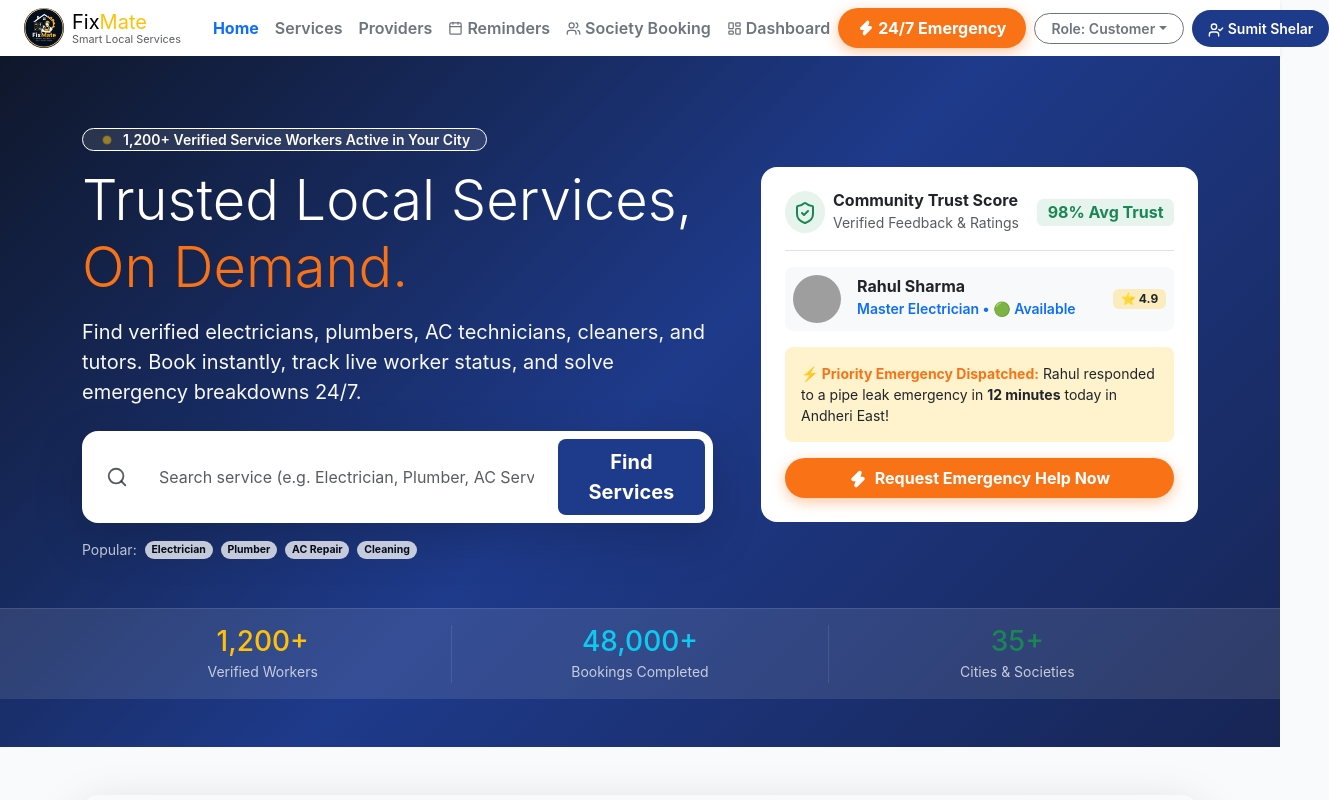
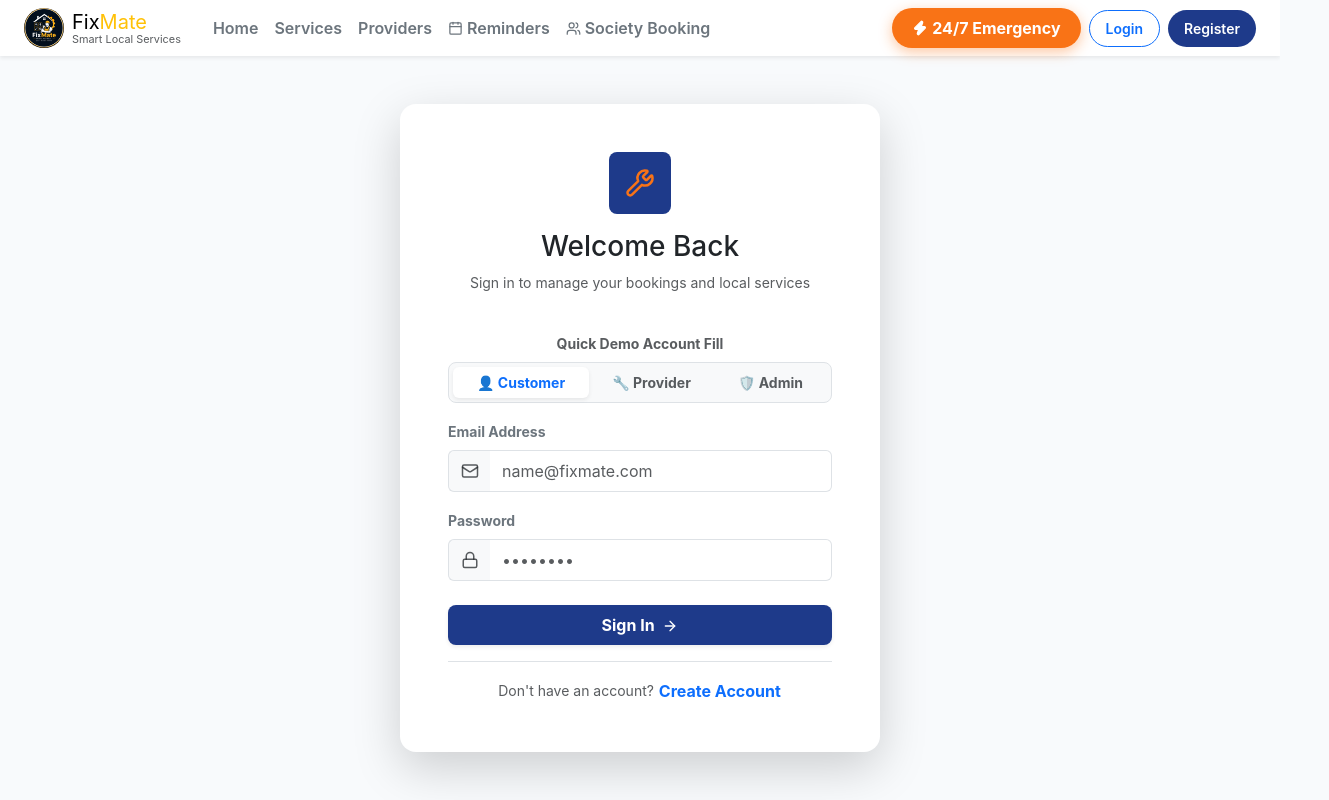
Before and after one commit to Khan-Shabina/FixMate_platform, a React app in the folder frontend/: page / in a window 1280 px wide. Shown: the top 800 px of the page, 1329 px wide, since content can reach past the window. Built offline with nearby package versions, Linux system fonts and the light colour scheme; grey boxes are pictures that could not be loaded; the HTML template or start-up script is replaced by a standard one.

Commit message:
fix: resolve frontend authentication routing, logout state, role guards, and API connection

```diff
--- a/frontend/src/App.jsx
+++ b/frontend/src/App.jsx
@@ -20,43 +20,45 @@
 import ProviderBookingMgmt from './pages/ProviderBookingMgmt';
 import AdminDashboard from './pages/AdminDashboard';
 import ProviderVerification from './pages/ProviderVerification';
+import { ShieldAlert } from 'lucide-react';
 
 export default function App() {
-  const [currentPage, setCurrentPage] = useState('home');
-  const [currentRole, setCurrentRole] = useState(() => {
-    return localStorage.getItem('fixmate_role') || 'ROLE_CUSTOMER';
-  });
-
   const [user, setUser] = useState(() => {
     const saved = localStorage.getItem('fixmate_user');
     if (saved) {
       try { return JSON.parse(saved); } catch (e) {}
     }
-    // Default initial session demo user
-    return {
-      name: 'Sumit Shelar',
-      email: 'customer@fixmate.com',
-      role: 'ROLE_CUSTOMER'
-    };
+    return null; // Unauthenticated by default - requires login or register
   });
+
+  const [currentPage, setCurrentPage] = useState(() => {
+    const savedUser = localStorage.getItem('fixmate_user');
+    return savedUser ? 'home' : 'login'; // Default to login if not authenticated
+  });
+
+  const currentRole = user ? user.role : 'ROLE_CUSTOMER';
 
   const [selectedService, setSelectedService] = useState(null);
   const [selectedProvider, setSelectedProvider] = useState(null);
   const [trackedBooking, setTrackedBooking] = useState(null);
   const [emergencyModalOpen, setEmergencyModalOpen] = useState(false);
 
-  // Sync state changes with localStorage
+  // Handle User Login
   const handleUserLogin = (userData) => {
     setUser(userData);
-    setCurrentRole(userData.role);
     localStorage.setItem('fixmate_user', JSON.stringify(userData));
     localStorage.setItem('fixmate_role', userData.role);
+    if (userData.accessToken) {
+      localStorage.setItem('fixmate_token', userData.accessToken);
+    }
   };
 
+  // Immediate Logout Handler (clears state & storage, redirects to login page without refresh)
   const handleLogout = () => {
     setUser(null);
     localStorage.removeItem('fixmate_user');
     localStorage.removeItem('fixmate_role');
+    localStorage.removeItem('fixmate_token');
     setCurrentPage('login');
   };
 
@@ -64,6 +66,22 @@
   useEffect(() => {
     window.scrollTo(0, 0);
   }, [currentPage]);
+
+  // Access Denied / Protected Route Banner
+  const renderAccessDenied = (requiredRole) => (
+    <div className="container py-5 text-center my-5">
+      <div className="card shadow border-0 p-5 mx-auto" style={{ maxWidth: '500px' }}>
+        <ShieldAlert size={60} className="text-danger mx-auto mb-3" />
+        <h3 className="fw-bold text-dark mb-2">Access Denied</h3>
+        <p className="text-muted mb-4">
+          You do not have permission to view this page. Required Role: <strong>{requiredRole}</strong>.
+        </p>
+        <button className="btn btn-fixmate-primary fw-bold px-4 rounded-pill" onClick={() => setCurrentPage(user ? 'home' : 'login')}>
+          {user ? 'Return to Home' : 'Sign In Now'}
+        </button>
+      </div>
+    </div>
+  );
 
   const renderPage = () => {
     switch (currentPage) {
@@ -78,10 +96,10 @@
         );
 
       case 'login':
-        return <Login setCurrentPage={setCurrentPage} setCurrentRole={setCurrentRole} setUser={handleUserLogin} />;
+        return <Login setCurrentPage={setCurrentPage} setUser={handleUserLogin} />;
 
       case 'register':
-        return <Register setCurrentPage={setCurrentPage} setCurrentRole={setCurrentRole} setUser={handleUserLogin} />;
+        return <Register setCurrentPage={setCurrentPage} setUser={handleUserLogin} />;
 
       case 'services':
         return <Services setCurrentPage={setCurrentPage} setSelectedService={setSelectedService} />;
@@ -99,6 +117,7 @@
         );
 
       case 'booking':
+        if (!user) return <Login setCurrentPage={setCurrentPage} setUser={handleUserLogin} />;
         return (
           <Booking
             selectedService={selectedService}
@@ -109,9 +128,11 @@
         );
 
       case 'tracking':
+        if (!user) return <Login setCurrentPage={setCurrentPage} setUser={handleUserLogin} />;
         return <BookingTracking trackedBooking={trackedBooking} setCurrentPage={setCurrentPage} />;
 
       case 'customer-dashboard':
+        if (!user) return <Login setCurrentPage={setCurrentPage} setUser={handleUserLogin} />;
         return (
           <CustomerDashboard
             setCurrentPage={setCurrentPage}
@@ -128,18 +149,33 @@
         return <CommunityBooking setCurrentPage={setCurrentPage} />;
 
       case 'provider-dashboard':
+        if (!user || (user.role !== 'ROLE_PROVIDER' && user.role !== 'ROLE_ADMIN')) {
+          return renderAccessDenied('ROLE_PROVIDER');
+        }
         return <ProviderDashboard setCurrentPage={setCurrentPage} user={user} />;
 
       case 'manage-services':
+        if (!user || (user.role !== 'ROLE_PROVIDER' && user.role !== 'ROLE_ADMIN')) {
+          return renderAccessDenied('ROLE_PROVIDER');
+        }
         return <ManageServices setCurrentPage={setCurrentPage} />;
 
       case 'provider-bookings':
+        if (!user || (user.role !== 'ROLE_PROVIDER' && user.role !== 'ROLE_ADMIN')) {
+          return renderAccessDenied('ROLE_PROVIDER');
+        }
         return <ProviderBookingMgmt setCurrentPage={setCurrentPage} />;
 
       case 'admin-dashboard':
+        if (!user || user.role !== 'ROLE_ADMIN') {
+          return renderAccessDenied('ROLE_ADMIN');
+        }
         return <AdminDashboard setCurrentPage={setCurrentPage} />;
 
       case 'provider-verification':
+        if (!user || user.role !== 'ROLE_ADMIN') {
+          return renderAccessDenied('ROLE_ADMIN');
+        }
         return <ProviderVerification setCurrentPage={setCurrentPage} />;
 
       default:
@@ -153,7 +189,6 @@
         currentPage={currentPage}
         setCurrentPage={setCurrentPage}
         currentRole={currentRole}
-        setCurrentRole={setCurrentRole}
         onOpenEmergency={() => setEmergencyModalOpen(true)}
         user={user}
         onLogout={handleLogout}
--- a/frontend/src/components/Navbar.jsx
+++ b/frontend/src/components/Navbar.jsx
@@ -7,15 +7,13 @@
   Calendar,
   Users,
   LayoutDashboard,
-  LogOut,
-  Wrench
+  LogOut
 } from 'lucide-react';
 
 export default function Navbar({
   currentPage,
   setCurrentPage,
   currentRole,
-  setCurrentRole,
   onOpenEmergency,
   user,
   onLogout
@@ -155,6 +153,7 @@
             )}
 
             {/* Dashboard */}
+            {user && (
               <li className="nav-item">
                 <button
                   className={`nav-link text-nowrap border-0 bg-transparent px-2 d-flex align-items-center ${currentPage.includes('dashboard')
@@ -178,6 +177,7 @@
                   Dashboard
                 </button>
               </li>
+            )}
           </ul>
 
           {/* Right Action Bar */}
@@ -192,64 +192,14 @@
               24/7 Emergency
             </button>
 
-            {/* Role Selector */}
-            <div className="dropdown">
-              <button
-                className="btn btn-outline-secondary dropdown-toggle btn-sm rounded-pill px-3 fw-semibold text-nowrap"
-                type="button"
-                data-bs-toggle="dropdown"
-                aria-expanded="false"
-              >
-                Role:{' '}
-                {currentRole === 'ROLE_ADMIN'
-                  ? 'Admin'
-                  : currentRole === 'ROLE_PROVIDER'
-                    ? 'Provider'
-                    : 'Customer'}
-              </button>
+            {/* Role Badge for Logged In User */}
+            {user && (
+              <span className="badge bg-light text-dark border rounded-pill px-3 py-2 fw-semibold text-nowrap">
+                Role: {user.role === 'ROLE_ADMIN' ? '🛡️ Admin' : user.role === 'ROLE_PROVIDER' ? '🔧 Provider' : '👤 Customer'}
+              </span>
+            )}
 
-              <ul className="dropdown-menu dropdown-menu-end shadow border-0">
-
-                <li>
-                  <button
-                    className="dropdown-item py-2 fw-medium"
-                    onClick={() => {
-                      setCurrentRole('ROLE_CUSTOMER');
-                      setCurrentPage('customer-dashboard');
-                    }}
-                  >
-                    👤 Customer View
-                  </button>
-                </li>
-
-                <li>
-                  <button
-                    className="dropdown-item py-2 fw-medium"
-                    onClick={() => {
-                      setCurrentRole('ROLE_PROVIDER');
-                      setCurrentPage('provider-dashboard');
-                    }}
-                  >
-                    🔧 Service Provider View
-                  </button>
-                </li>
-
-                <li>
-                  <button
-                    className="dropdown-item py-2 fw-medium"
-                    onClick={() => {
-                      setCurrentRole('ROLE_ADMIN');
-                      setCurrentPage('admin-dashboard');
-                    }}
-                  >
-                    🛡️ Admin Control Panel
-                  </button>
-                </li>
-
-              </ul>
-            </div>
-
-            {/* User / Authentication */}
+            {/* User Dropdown or Login / Register */}
             {user ? (
               <div className="dropdown">
 
--- a/frontend/src/pages/Login.jsx
+++ b/frontend/src/pages/Login.jsx
@@ -2,9 +2,9 @@
 import { Lock, Mail, Wrench, ArrowRight, AlertCircle, CheckCircle } from 'lucide-react';
 import { apiService } from '../services/api';
 
-export default function Login({ setCurrentPage, setCurrentRole, setUser }) {
-  const [email, setEmail] = useState('customer@fixmate.com');
-  const [password, setPassword] = useState('password123');
+export default function Login({ setCurrentPage, setUser }) {
+  const [email, setEmail] = useState('');
+  const [password, setPassword] = useState('');
   const [selectedRole, setSelectedRole] = useState('ROLE_CUSTOMER');
   const [errorMsg, setErrorMsg] = useState('');
   const [loading, setLoading] = useState(false);
@@ -19,7 +19,6 @@
 
     if (result.success && result.user) {
       setUser(result.user);
-      setCurrentRole(result.user.role);
       if (result.user.role === 'ROLE_PROVIDER') setCurrentPage('provider-dashboard');
       else if (result.user.role === 'ROLE_ADMIN') setCurrentPage('admin-dashboard');
       else setCurrentPage('customer-dashboard');
--- a/frontend/src/pages/Register.jsx
+++ b/frontend/src/pages/Register.jsx
@@ -2,7 +2,7 @@
 import { User, Mail, Phone, Lock, Wrench, MapPin, Briefcase, AlertCircle } from 'lucide-react';
 import { apiService } from '../services/api';
 
-export default function Register({ setCurrentPage, setCurrentRole, setUser }) {
+export default function Register({ setCurrentPage, setUser }) {
   const [role, setRole] = useState('ROLE_CUSTOMER');
   const [name, setName] = useState('');
   const [email, setEmail] = useState('');
@@ -25,7 +25,6 @@
 
     if (result.success && result.user) {
       setUser(result.user);
-      setCurrentRole(result.user.role);
       if (result.user.role === 'ROLE_PROVIDER') setCurrentPage('provider-dashboard');
       else setCurrentPage('customer-dashboard');
     } else {
--- a/frontend/src/services/api.js
+++ b/frontend/src/services/api.js
@@ -2,8 +2,16 @@
 
 const BASE_URL = 'http://localhost:8080/api';
 
+const getAuthHeaders = () => {
+  const token = localStorage.getItem('fixmate_token');
+  return {
+    'Content-Type': 'application/json',
+    ...(token ? { 'Authorization': `Bearer ${token}` } : {})
+  };
+};
+
 export const apiService = {
-  // Authentication
+  // Authentication - Login
   login: async (email, password) => {
     try {
       const res = await fetch(`${BASE_URL}/auth/login`, {
@@ -13,44 +21,20 @@
       });
       const data = await res.json();
       if (res.ok) {
+        if (data.accessToken) {
+          localStorage.setItem('fixmate_token', data.accessToken);
+        }
         return { success: true, user: data };
       } else {
         return { success: false, error: data.message || 'Invalid email or password' };
       }
     } catch (e) {
-      console.warn('Backend server offline, using client auth simulation');
-      if (email === 'customer@fixmate.com' && password === 'password123') {
-        return {
-          success: true,
-          user: { accessToken: 'mock_jwt_token_123', userId: 1, name: 'Sumit Shelar', email, role: 'ROLE_CUSTOMER' }
-        };
-      } else if (email === 'rahul.provider@fixmate.com' && password === 'password123') {
-        return {
-          success: true,
-          user: { accessToken: 'mock_jwt_token_123', userId: 3, name: 'Rahul Sharma', email, role: 'ROLE_PROVIDER' }
-        };
-      } else if (email === 'admin@fixmate.com' && password === 'password123') {
-        return {
-          success: true,
-          user: { accessToken: 'mock_jwt_token_123', userId: 6, name: 'Admin System', email, role: 'ROLE_ADMIN' }
-        };
-      } else if (password === 'password123') {
-        return {
-          success: true,
-          user: {
-            accessToken: 'mock_jwt_token_123',
-            userId: Date.now(),
-            name: email.split('@')[0],
-            email,
-            role: email.includes('admin') ? 'ROLE_ADMIN' : email.includes('provider') ? 'ROLE_PROVIDER' : 'ROLE_CUSTOMER'
-          }
-        };
-      } else {
-        return { success: false, error: 'Invalid email or password. Hint: Default password is password123' };
-      }
+      console.warn('Backend server offline or unreachable. Please ensure Spring Boot is running on port 8080.');
+      return { success: false, error: 'Could not connect to backend server on port 8080. Please start the Spring Boot app.' };
     }
   },
 
+  // Authentication - Register
   register: async (userData) => {
     try {
       const res = await fetch(`${BASE_URL}/auth/register`, {
@@ -60,29 +44,39 @@
       });
       const data = await res.json();
       if (res.ok) {
+        if (data.accessToken) {
+          localStorage.setItem('fixmate_token', data.accessToken);
+        }
         return { success: true, user: data };
       } else {
-        return { success: false, error: data.message || 'Registration failed' };
+        const errorMsg = data.errors ? Object.values(data.errors).join(', ') : (data.message || 'Registration failed');
+        return { success: false, error: errorMsg };
       }
     } catch (e) {
-      console.warn('Backend server offline, using client registration simulation');
-      return {
-        success: true,
-        user: {
-          accessToken: 'mock_jwt_token_new',
-          userId: Date.now(),
-          name: userData.name,
-          email: userData.email,
-          role: userData.role || 'ROLE_CUSTOMER'
-        }
-      };
+      console.warn('Backend server offline or unreachable. Please ensure Spring Boot is running on port 8080.');
+      return { success: false, error: 'Could not connect to backend server on port 8080. Please start the Spring Boot app.' };
     }
+  },
+
+  // Get Current User Profile
+  getCurrentUser: async () => {
+    try {
+      const res = await fetch(`${BASE_URL}/users/me`, {
+        headers: getAuthHeaders()
+      });
+      if (res.ok) return await res.json();
+    } catch (e) {
+      console.warn('Backend offline');
+    }
+    return null;
   },
 
   // Services
   getServices: async () => {
     try {
-      const res = await fetch(`${BASE_URL}/services`);
+      const res = await fetch(`${BASE_URL}/services`, {
+        headers: getAuthHeaders()
+      });
       if (res.ok) return await res.json();
     } catch (e) {
       console.warn('Backend offline, returning mock services');
@@ -93,7 +87,9 @@
   // Providers
   getProviders: async () => {
     try {
-      const res = await fetch(`${BASE_URL}/providers`);
+      const res = await fetch(`${BASE_URL}/providers`, {
+        headers: getAuthHeaders()
+      });
       if (res.ok) return await res.json();
     } catch (e) {
       console.warn('Backend offline, returning mock providers');
@@ -106,7 +102,7 @@
     try {
       const res = await fetch(`${BASE_URL}/bookings`, {
         method: 'POST',
-        headers: { 'Content-Type': 'application/json' },
+        headers: getAuthHeaders(),
         body: JSON.stringify(bookingData)
       });
       if (res.ok) return await res.json();
```
Lines whose indentation alone changed are shown as unchanged.
